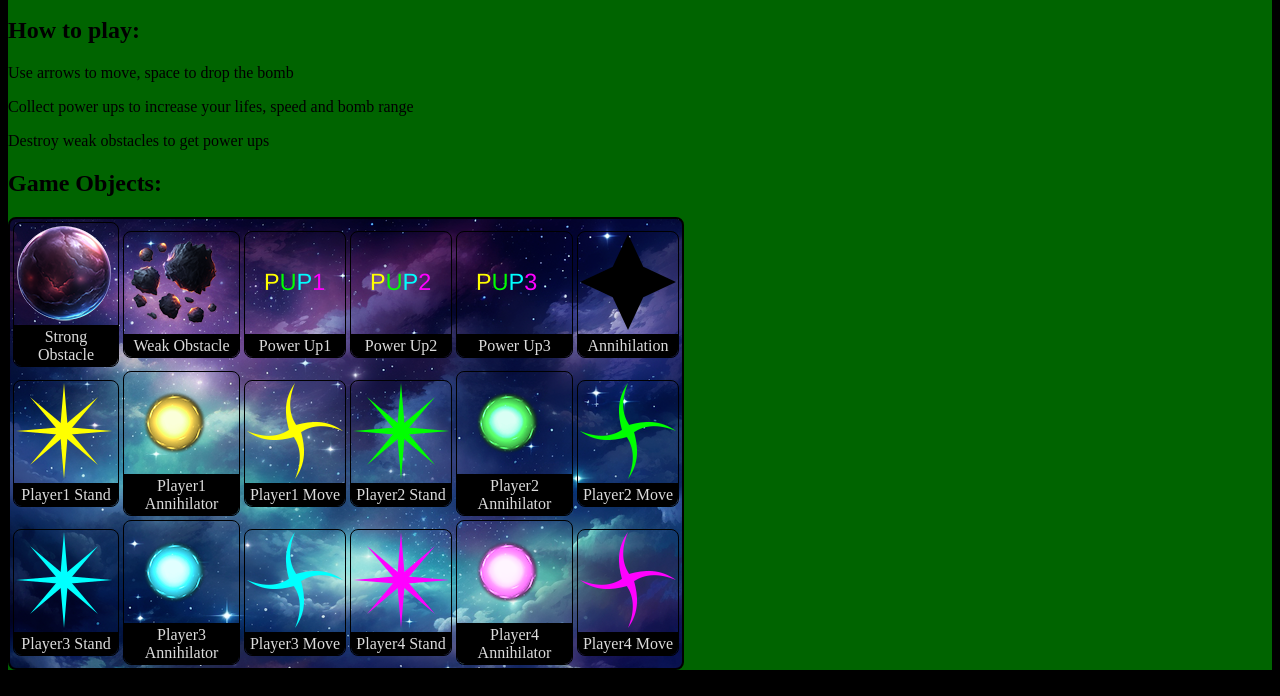
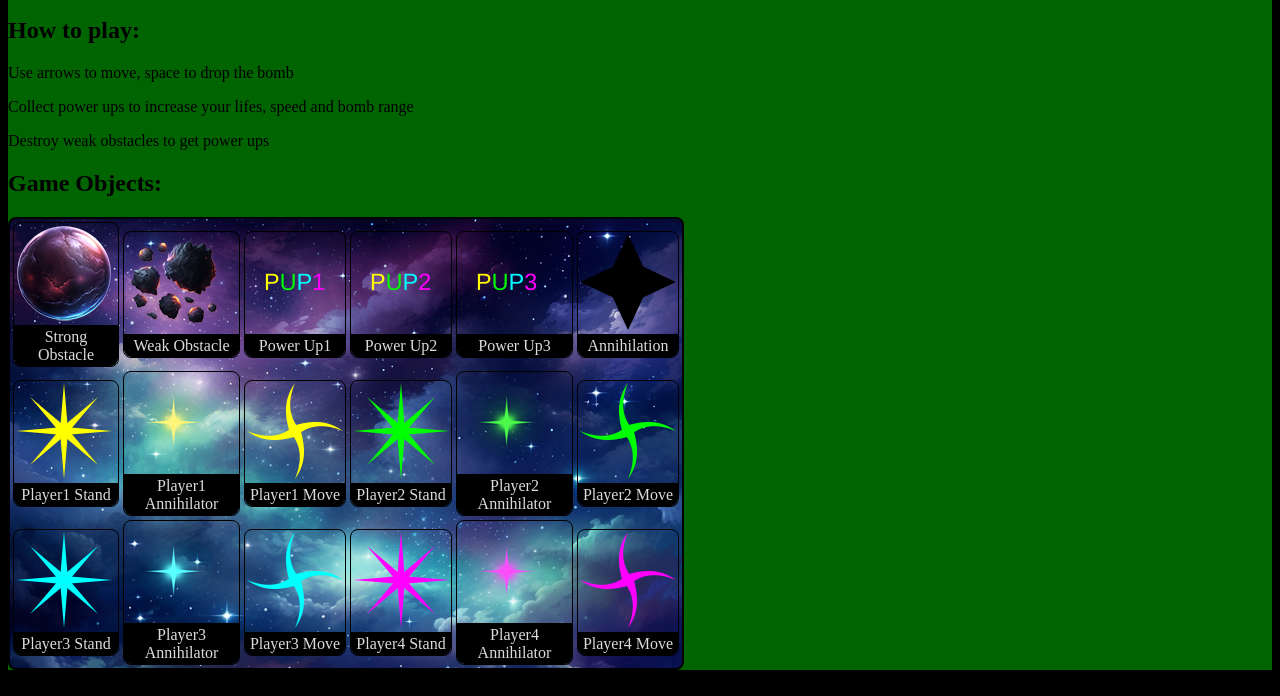
Before and after one commit to healingdrawing/task-bomberman-dom, a website built with webpack: page frontend/index.html in a window 1280 px wide. Shown: the part 104-800 px from the top of the page. Built offline with nearby package versions, Linux system fonts and the light colour scheme.

Commit message:
Revert CSS to individual images, now 4-point star

```diff
--- a/frontend/assets/css/animation_player_bomb.css
+++ b/frontend/assets/css/animation_player_bomb.css
@@ -1,44 +1,48 @@
-:root{
+:root {
   --player_bomb_animation_duration: 0.3s;
 }
 
 .player1_bomb {
   width: 96px;
   height: 96px;
-  background-image: url('player_bomb.png');
+  background-image: url("player1_bomb.png");
   background-size: 300% 100%; /* Total width x height of the sprite (3 frames x 100%) */
-  filter: sepia(1) hue-rotate(10deg) saturate(2.5); /* Make yellow */
-  animation: player_bomb_animation var(--player_bomb_animation_duration) steps(3) infinite;
+  animation: player_bomb_animation var(--player_bomb_animation_duration)
+    steps(3) infinite;
 }
 
 .player2_bomb {
   width: 96px;
   height: 96px;
-  background-image: url('player_bomb.png');
+  background-image: url("player2_bomb.png");
   background-size: 300% 100%; /* Total width x height of the sprite (3 frames x 100%) */
-  filter: sepia(1) hue-rotate(75deg) saturate(3); /* Make green */
-  animation: player_bomb_animation var(--player_bomb_animation_duration) steps(3) infinite;
+  animation: player_bomb_animation var(--player_bomb_animation_duration)
+    steps(3) infinite;
 }
 
 .player3_bomb {
   width: 96px;
   height: 96px;
-  background-image: url('player_bomb.png');
+  background-image: url("player3_bomb.png");
   background-size: 300% 100%; /* Total width x height of the sprite (3 frames x 100%) */
-  filter: sepia(1) hue-rotate(140deg) saturate(3); /* Make cyan */
-  animation: player_bomb_animation var(--player_bomb_animation_duration) steps(3) infinite;
+  animation: player_bomb_animation var(--player_bomb_animation_duration)
+    steps(3) infinite;
 }
 
 .player4_bomb {
   width: 96px;
   height: 96px;
-  background-image: url('player_bomb.png');
+  background-image: url("player4_bomb.png");
   background-size: 300% 100%; /* Total width x height of the sprite (3 frames x 100%) */
-  filter: sepia(1) hue-rotate(-110deg) saturate(3.5); /* Make magenta */
-  animation: player_bomb_animation var(--player_bomb_animation_duration) steps(3) infinite;
+  animation: player_bomb_animation var(--player_bomb_animation_duration)
+    steps(3) infinite;
 }
 
 @keyframes player_bomb_animation {
-  0% { background-position-x: 0%; } /* Display first frame (leftmost) */
-  100% { background-position-x: -300%; } /* Display third frame (rightmost) */
+  0% {
+    background-position-x: 0%;
+  } /* Display first frame (leftmost) */
+  100% {
+    background-position-x: -300%;
+  } /* Display third frame (rightmost) */
 }
```
Also changed, not shown: frontend/assets/css/player1_bomb.png (added), frontend/assets/css/player2_bomb.png (added), frontend/assets/css/player3_bomb.png (added), frontend/assets/css/player4_bomb.png (added), frontend/assets/css/player_bomb.png (deleted).
